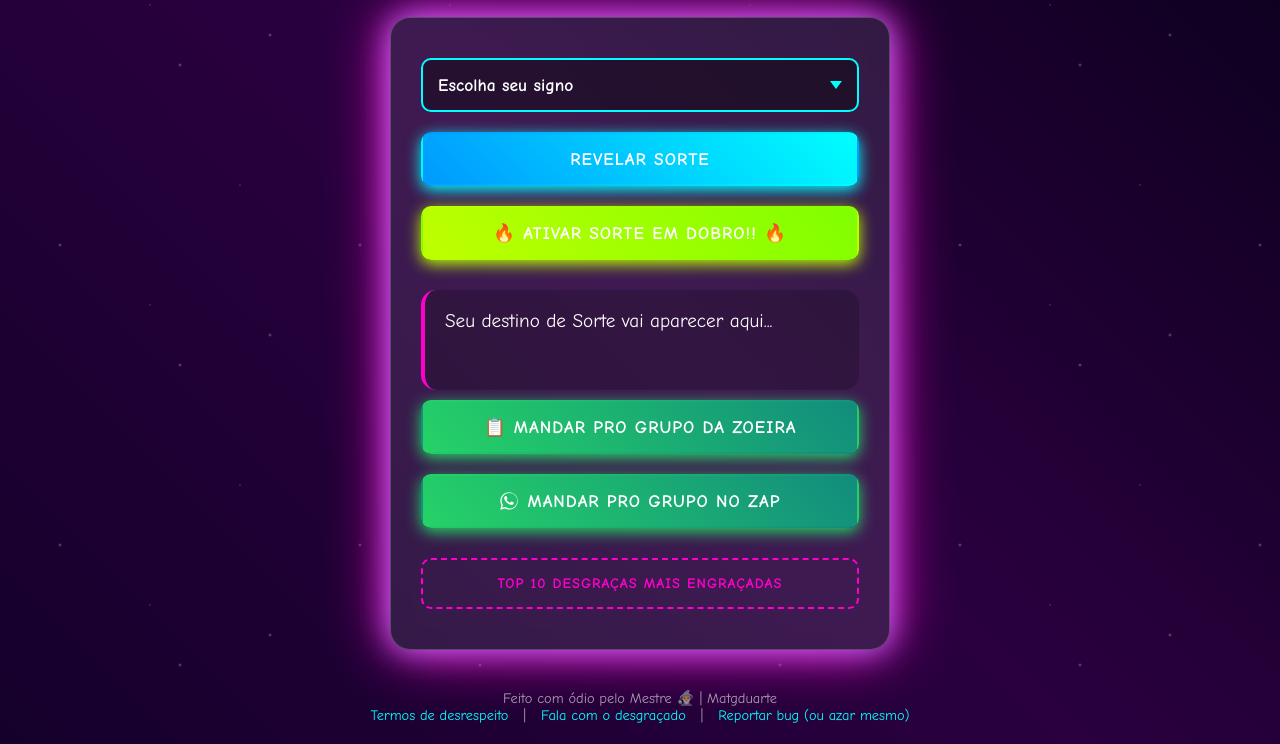
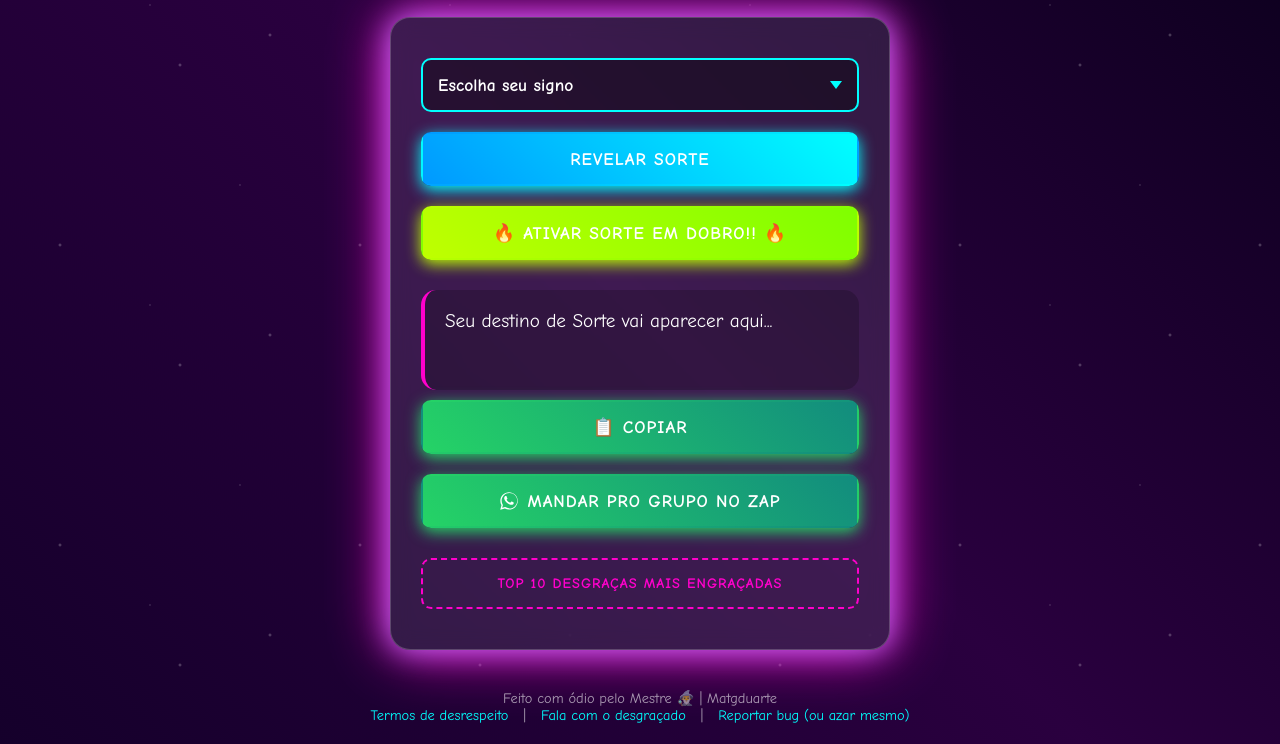
Before and after one commit to matgduarte/Horoscopo-do-Dia, a plain HTML site: page index.html in a window 1280 px wide. Shown: the part 145-889 px from the top of the page. Drawn offline with Linux system fonts and the light colour scheme.

```diff
--- a/index.html
+++ b/index.html
@@ -567,7 +567,7 @@
 
       <div id="resultado">Seu destino de Sorte vai aparecer aqui...</div>
 
-      <button class="btn-share" onclick="copiarDestino()">📋 Mandar pro grupo da zoeira</button>
+      <button class="btn-share" onclick="copiarDestino()">📋 Copiar</button>
       <button class="btn-whatsapp" onclick="compartilharWhatsApp()">
         <svg xmlns="http://www.w3.org/2000/svg" viewBox="0 0 448 512" fill="white">
           <path d="M380.9 97.1C339 55.1 283.2 32 223.9 32c-122.4 0-222 99.6-222 222 0 39.1 10.2 77.3 29.6 111L0 480l117.7-30.9c32.4 17.7 68.9 27 106.1 27h.1c122.3 0 224.1-99.6 224.1-222 0-59.3-25.2-115-67.1-157zm-157 341.6c-33.6 0-67.1-9-96.1-26.2l-6.9-4.1-71.4 18.7 19-69.6-4.5-7.2c-18.6-29.8-28.4-64.2-28.4-100 0-110.2 89.7-199.9 199.9-199.9 53.4 0 103.5 20.8 141.2 58.6 37.7 37.7 58.5 87.8 58.5 141.2-.1 110.2-89.8 199.5-200.3 199.5zm109.8-150.2c-6-3-35.5-17.5-41-19.5-5.5-2-9.5-3-13.5 3s-15.5 19.5-19 23.5c-3.5 4-7 4.5-13 1.5s-25.5-9.4-48.6-30c-18-16-30.1-35.7-33.6-41.7-3.5-6-0.4-9.2 2.6-12.2 2.7-2.7 6-7 9-10.5 3-3.5 4-6 6-10s2-7.5-1-10.5-13.5-32.5-18.5-44.5c-4.9-11.7-9.9-10.1-13.5-10.3-3.5-0.2-7.5-0.2-11.5-0.2s-10.5 1.5-16 7.5c-5.5 6-21 20.5-21 50s21.5 58 24.5 62c3 4 42.2 64.5 102.3 90.5 14.3 6.2 25.5 9.9 34.2 12.7 14.4 4.6 27.5 4 37.9 2.4 11.6-1.7 35.5-14.5 40.5-28.5s5-26 3.5-28.5c-1.4-2.7-5.4-4.2-11.4-7.2z"/>
```
